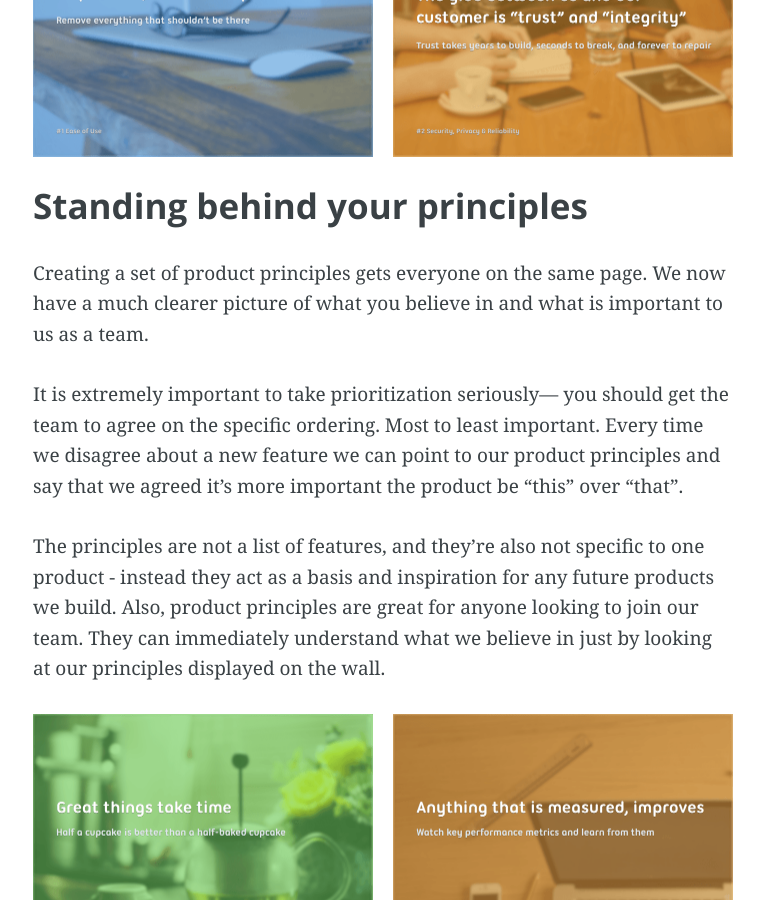
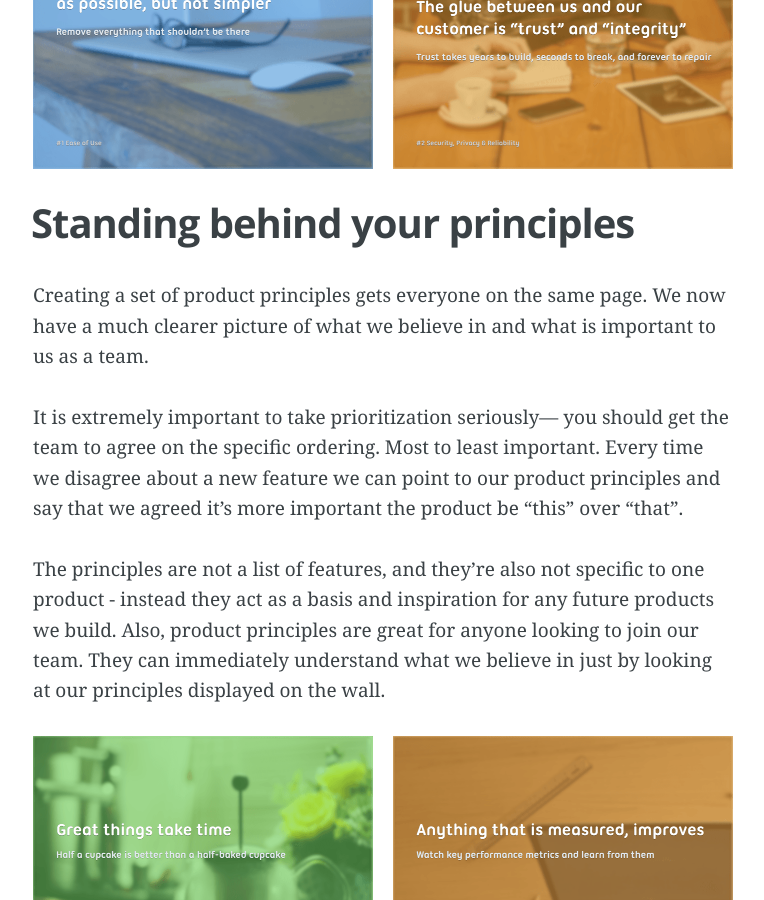
Before and after one commit to lokimeyburg/lokimeyburg.github.io, a Jekyll site: the page built from _posts/2014-09-16-product-principles.md, in a window 1280 px wide and 900 px high, scrolled down 1228 px. Shown: the whole window, without its empty margins (257-1021 px from the left). Built offline with Jekyll 4.4.1, drawn with Linux system fonts in a browser that asks for light colours; Markdown is read by kramdown in place of the engine named in the settings.

Commit message:
Using h2 for subheadings to fix display on readers like Readability

```diff
--- a/_posts/2014-09-16-product-principles.md
+++ b/_posts/2014-09-16-product-principles.md
@@ -9,7 +9,7 @@
 ![Medeo Product Principles 2](/assets/images/articles/product-principles-2.png)
 
 
-### Bring your thinking together
+## Bring your thinking together
 
 Everyone has an opinion about the product - it’s usually the product that attracted them to work at the company in the first place - and everyone feels they are on some level (or think they understand) the target customer.
 
@@ -20,9 +20,9 @@
 ![Medeo Product Principles 1](/assets/images/articles/product-principles-1.png)
 
 
-### Standing behind your principles
+## Standing behind your principles
 
-Creating a set of product principles gets everyone on the same page. We now have a much clearer picture of what you believe in and what is important to us as a team.
+Creating a set of product principles gets everyone on the same page. We now have a much clearer picture of what we believe in and what is important to us as a team.
 
 It is extremely important to take prioritization seriously— you should get the team to agree on the specific ordering. Most to least important. Every time we disagree about a new feature we can point to our product principles and say that we agreed it’s more important the product be “this" over “that”.
 
```
